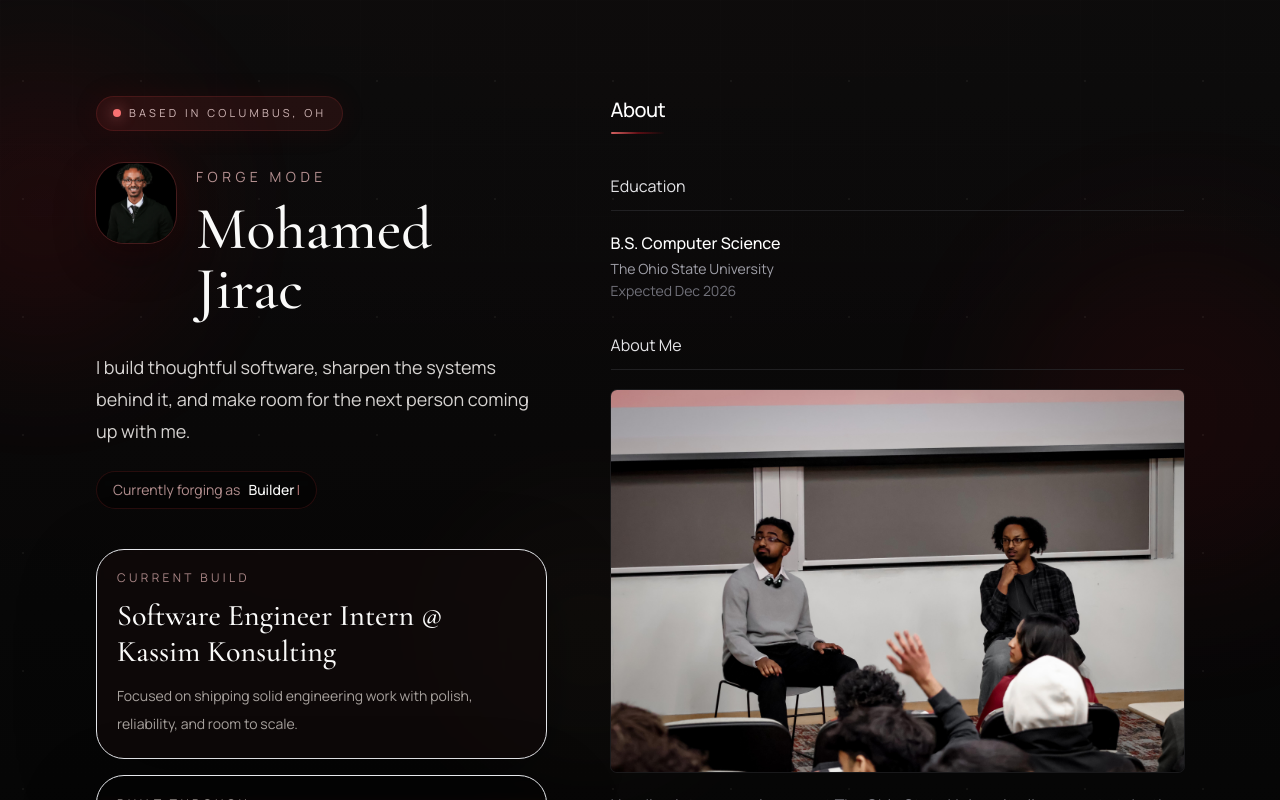
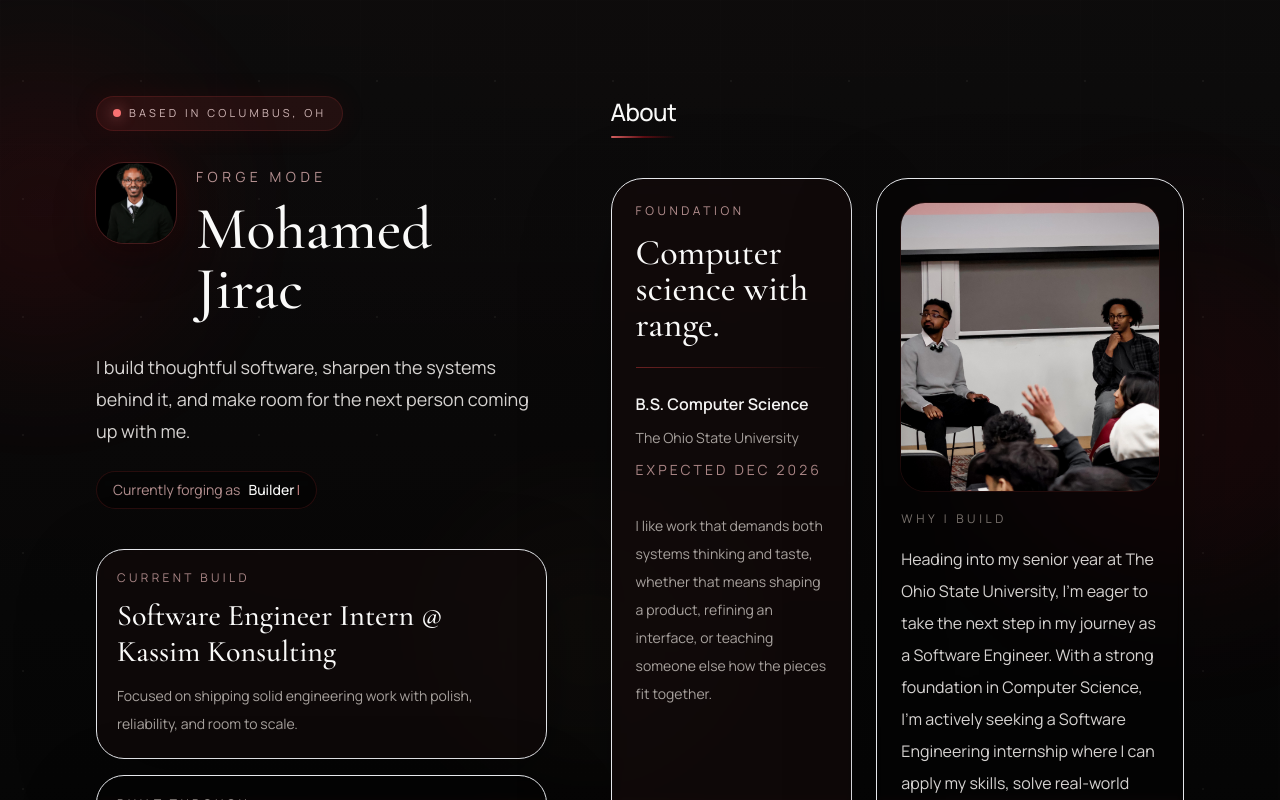
Before and after one commit to Mohamedj2020/PersonalPortfolio, a React (Create React App) app: page / in a window 1280 px wide. Shown: the top 800 px of the page. Built offline with nearby package versions, Linux system fonts and the light colour scheme; no server answers.

Commit message:
Apply forge-inspired portfolio redesign

```diff
--- a/src/components/About.tsx
+++ b/src/components/About.tsx
@@ -4,32 +4,51 @@ import { aboutData } from '../data';
 const About = () => {
   return (
     <section id="about" className="mb-16 scroll-mt-24 md:mb-24 lg:mb-32">
-      <h2 className="mb-10 text-xl font-medium tracking-tight text-white scroll-fade">
+      <h2 className="mb-10 text-2xl font-medium tracking-tight text-stone-50 scroll-fade">
         <span className="section-heading">About</span>
       </h2>
 
-      <div className="mb-8 scroll-fade" style={{ transitionDelay: '100ms' }}>
-        <h3 className="mb-3 text-base text-zinc-200">Education</h3>
-        <div className="h-px w-full bg-zinc-800/80 mb-5"></div>
-        <div>
-          <p className="text-base font-medium text-white">{aboutData.education.degree}</p>
-          <p className="mt-1 text-sm text-zinc-400">{aboutData.education.school}</p>
-          <p className="mt-0.5 text-sm text-zinc-500">{aboutData.education.expected}</p>
+      <div className="grid gap-6 lg:grid-cols-[0.88fr,1.12fr]">
+        <div
+          className="scroll-fade rounded-[32px] border border-red-500/12 bg-[rgba(18,10,10,0.72)] p-6 shadow-[0_30px_90px_rgba(0,0,0,0.28)] backdrop-blur-sm"
+          style={{ transitionDelay: '100ms' }}
+        >
+          <p className="text-xs uppercase tracking-[0.3em] text-red-200/70">Foundation</p>
+          <h3 className="mt-4 font-serif text-4xl leading-none text-stone-50">
+            Computer science with range.
+          </h3>
+          <div className="mt-6 h-px w-full bg-gradient-to-r from-red-500/40 to-transparent" />
+
+          <div className="mt-6 space-y-3">
+            <p className="text-base font-semibold text-stone-100">{aboutData.education.degree}</p>
+            <p className="text-sm text-stone-400">{aboutData.education.school}</p>
+            <p className="text-sm uppercase tracking-[0.22em] text-red-200/65">
+              {aboutData.education.expected}
+            </p>
+          </div>
+
+          <p className="mt-8 text-sm leading-7 text-stone-400">
+            I like work that demands both systems thinking and taste, whether that means shaping a
+            product, refining an interface, or teaching someone else how the pieces fit together.
+          </p>
         </div>
-      </div>
 
-      <div className="scroll-fade" style={{ transitionDelay: '200ms' }}>
-        <h3 className="mb-3 text-base text-zinc-200">About Me</h3>
-        <div className="h-px w-full bg-zinc-800/80 mb-5"></div>
-        <div className="flex flex-col gap-5">
-          <img
-            src="/images/aboutme2.0.jpg"
-            alt="Mohamed speaking at a panel"
-            className="w-full rounded-md object-cover ring-1 ring-zinc-800/60"
-          />
-          <p className="text-base leading-relaxed text-zinc-400">
-            {aboutData.summary}
-          </p>
+        <div
+          className="scroll-fade rounded-[32px] border border-white/6 bg-black/35 p-6 shadow-[0_30px_90px_rgba(0,0,0,0.28)] backdrop-blur-sm"
+          style={{ transitionDelay: '220ms' }}
+        >
+          <div className="flex flex-col gap-5">
+            <img
+              src="/images/aboutme2.0.jpg"
+              alt="Mohamed speaking at a panel"
+              className="h-72 w-full rounded-[24px] object-cover ring-1 ring-red-500/10"
+            />
+
+            <div>
+              <p className="text-xs uppercase tracking-[0.3em] text-stone-500">Why I build</p>
+              <p className="mt-4 text-base leading-8 text-stone-300">{aboutData.summary}</p>
+            </div>
+          </div>
         </div>
       </div>
     </section>
```
